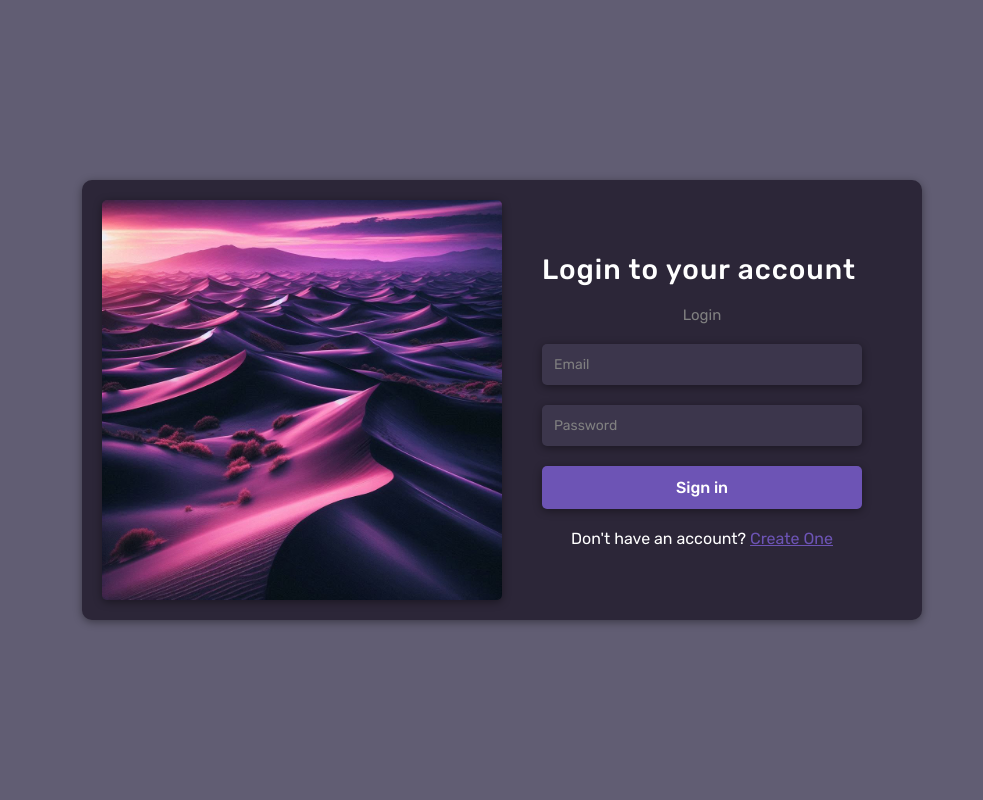
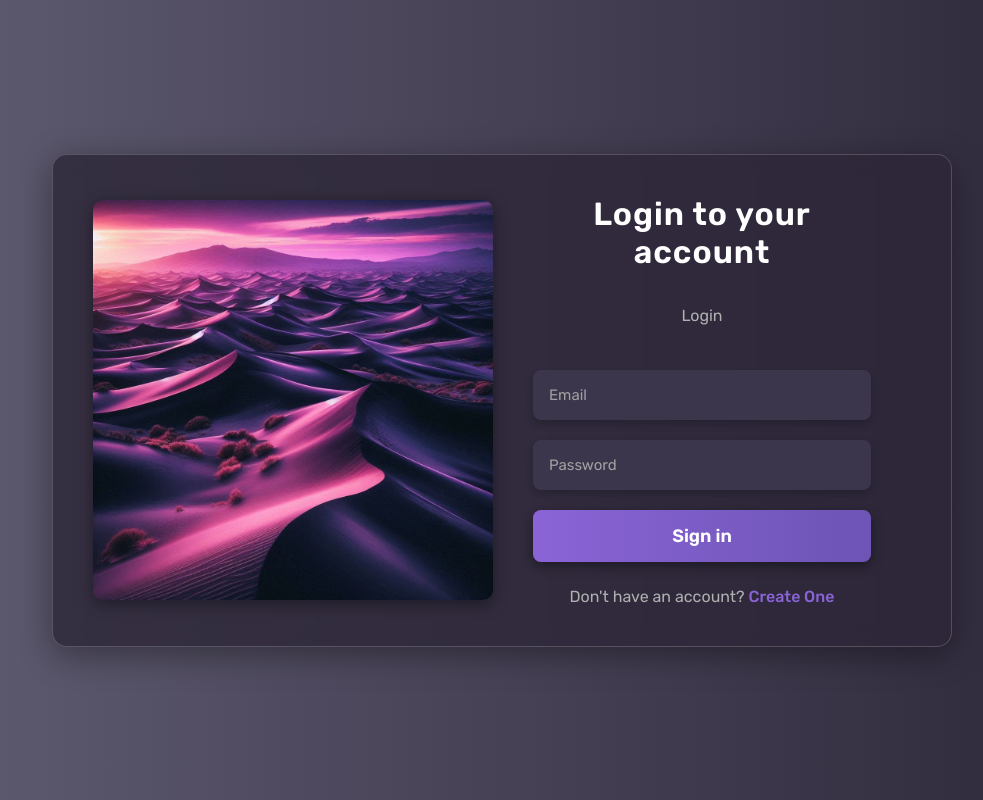
Before and after one commit to Rushtfy/rush-forum, a React (Create React App) app: page /login in a window 1280 px wide. Shown: the whole page, without its empty margins (138-1121 px from the left). Built offline with nearby package versions, Linux system fonts and the light colour scheme; no server answers; a web font is replaced by a local one.

Commit message:
login/register UI improvements

```diff
--- a/src/pages/login/Login.jsx
+++ b/src/pages/login/Login.jsx
@@ -48,7 +48,7 @@ const Login = () => {
                         <button>Sign in</button>
                         {error && <span style={{ color: "red" }}>Something went wrong</span>}
                     </form>
-                    <p>Don't have an account? <Link style={{ color: '#6D54B5' }} to="/register">Create One</Link></p>
+                    <p>Don't have an account? <Link to="/register">Create One</Link></p>
                 </div>
             </div>
         </div>
--- a/src/pages/register/Register.jsx
+++ b/src/pages/register/Register.jsx
@@ -47,7 +47,7 @@ const Register = () => {
                         <button>Sign Up</button>
                         {error && <span style={{ color: "red" }}>Something went wrong</span>}
                     </form>
-                    <p>Already have an account? <Link style={{ color: '#6D54B5' }} to="/login">Log in</Link></p>
+                    <p>Already have an account? <Link to="/login">Log in</Link></p>
                 </div>
             </div>
         </div>
--- a/src/pages/register/register.scss
+++ b/src/pages/register/register.scss
@@ -1,34 +1,38 @@
+@import url('https://fonts.googleapis.com/css2?family=Poppins:wght@300;400;500;600;700&display=swap');
+
 .formBody {
-    background-color: #615D73;
+    background: linear-gradient(to right, #615D73, #2C2638);
     height: 100vh;
     display: flex;
     align-items: center;
     justify-content: center;
     padding: 20px;
+    font-family: 'Poppins', sans-serif;
 
     .formContainer {
         color: white;
-        background-color: #2C2638;
-        padding: 20px;
-        border-radius: 10px;
+        background-color: rgba(44, 38, 56, 0.8);
+        padding: 40px;
+        border-radius: 15px;
         display: flex;
         align-items: center;
-        box-shadow: 0 2px 8px 0 rgba(0, 0, 0, 0.4);
-        max-width: max-content;
+        box-shadow: 0 8px 32px 0 rgba(0, 0, 0, 0.37);
+        backdrop-filter: blur(10px);
+        -webkit-backdrop-filter: blur(10px);
+        border: 1px solid rgba(255, 255, 255, 0.18);
+        max-width: 900px;
         width: 100%;
         max-height: 90vh;
         overflow-y: auto;
+        animation: fadeIn 0.5s ease-in-out;
 
         img {
             width: 400px;
-            border-radius: 5px;
-            box-shadow: 0 2px 8px 0 rgba(0, 0, 0, 0.4);
+            border-radius: 10px;
+            box-shadow: 0 4px 16px 0 rgba(0, 0, 0, 0.4);
+            object-fit: cover;
 
-            @media screen and (max-width: 768px) {
-                width: 300px;
-            }
-
-            @media screen and (max-width: 480px) {
+            @media screen and (max-width: 850px) {
                 display: none;
             }
         }
@@ -38,18 +42,19 @@
             flex-direction: column;
             text-align: center;
             padding: 0 40px;
-            width: 400px;
-            max-width: 100%;
-            gap: 20px;
+            width: 100%;
+            gap: 25px;
 
             .logo {
-                font-size: 28px;
-                font-weight: 500;
+                font-size: 32px;
+                font-weight: 600;
+                margin-bottom: 10px;
             }
 
             .title {
-                font-size: 15px;
-                color: gray;
+                font-size: 16px;
+                color: #b0b0b0;
+                margin-bottom: 20px;
             }
 
             form {
@@ -58,70 +63,86 @@
                 gap: 20px;
 
                 input {
-                    padding: 12px;
-                    border: none;
+                    padding: 15px;
+                    border: 1px solid transparent;
                     background-color: #3C364C;
                     color: white;
-                    font-size: 14px;
-                    border-radius: 5px;
-                    box-shadow: 0 2px 8px 0 rgba(0, 0, 0, 0.4);
+                    font-size: 15px;
+                    border-radius: 8px;
+                    box-shadow: 0 4px 8px 0 rgba(0, 0, 0, 0.2);
                     width: 100%;
+                    transition: all 0.3s ease;
 
                     &::placeholder {
-                        color: gray;
+                        color: #a0a0a0;
+                    }
+
+                    &:focus {
+                        outline: none;
+                        border: 1px solid #8A64D6;
+                        background-color: #453e56;
                     }
                 }
 
                 button {
-                    padding: 12px;
+                    padding: 15px;
                     border: none;
-                    background-color: #6D54B5;
+                    background: linear-gradient(to right, #8A64D6, #6D54B5);
                     color: white;
-                    font-size: 16px;
-                    font-weight: 500;
-                    border-radius: 5px;
-                    box-shadow: 0 2px 8px 0 rgba(0, 0, 0, 0.4);
+                    font-size: 18px;
+                    font-weight: 600;
+                    border-radius: 8px;
+                    box-shadow: 0 4px 12px 0 rgba(0, 0, 0, 0.4);
                     cursor: pointer;
                     width: 100%;
+                    transition: all 0.3s ease;
+
+                    &:hover {
+                        background: linear-gradient(to right, #9f7aea, #7a63c9);
+                        box-shadow: 0 6px 20px 0 rgba(0, 0, 0, 0.4);
+                        transform: translateY(-2px);
+                    }
+                }
+            }
+
+            p {
+                color: #b0b0b0;
+                a {
+                    color: #8A64D6;
+                    text-decoration: none;
+                    font-weight: 500;
+
+                    &:hover {
+                        text-decoration: underline;
+                    }
                 }
             }
         }
     }
 }
 
+@keyframes fadeIn {
+    from {
+        opacity: 0;
+        transform: translateY(-20px);
+    }
+    to {
+        opacity: 1;
+        transform: translateY(0);
+    }
+}
+
 @media screen and (max-width: 650px) {
-    .formBody {
-        .formContainer {
-            img {
-                display: none;
-            }
-        }
+    .formBody .formContainer {
+        padding: 30px;
     }
 }
 
 @media screen and (max-width: 480px) {
-    .formBody {
-        .formContainer {
-            flex-direction: column;
-            padding: 15px;
-
-            .formItems {
-                padding: 20px;
-                width: 100%;
-            }
+    .formBody .formContainer {
+        padding: 20px;
+        .formItems {
+            padding: 10px;
         }
     }
 }
-
-@media screen and (max-width: 360px) {
-    .formBody {
-        .formContainer {
-            padding: 10px;
-        }
-
-        .formItems {
-            padding: 15px;
-            width: 100%;
-        }
-    }
-}
```
